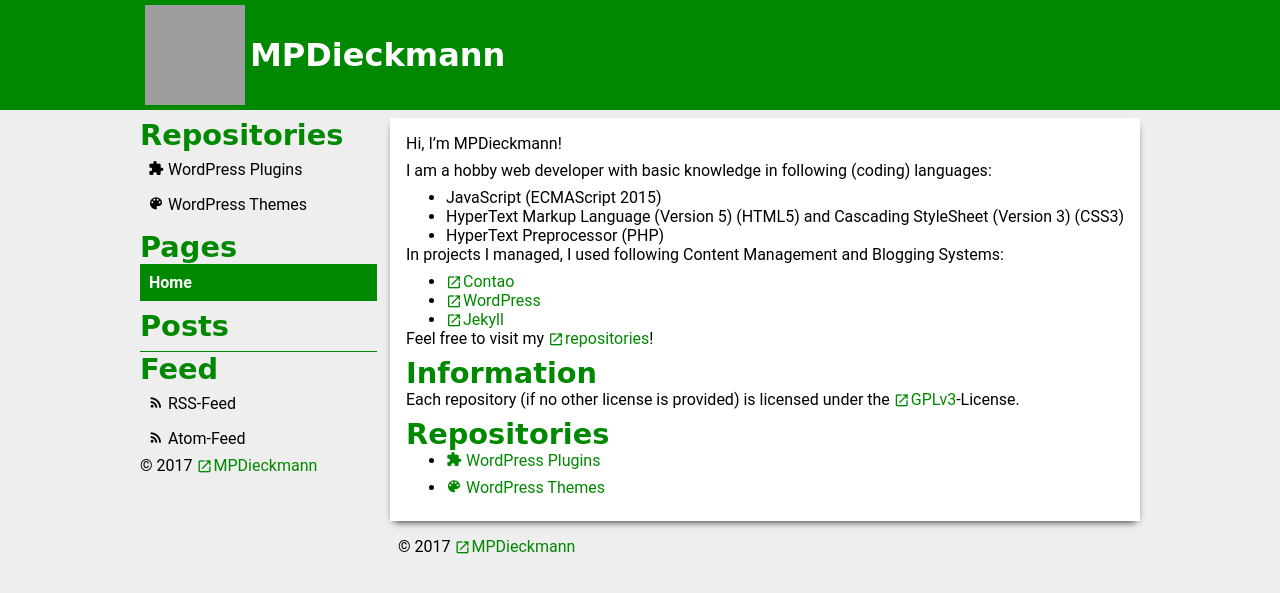
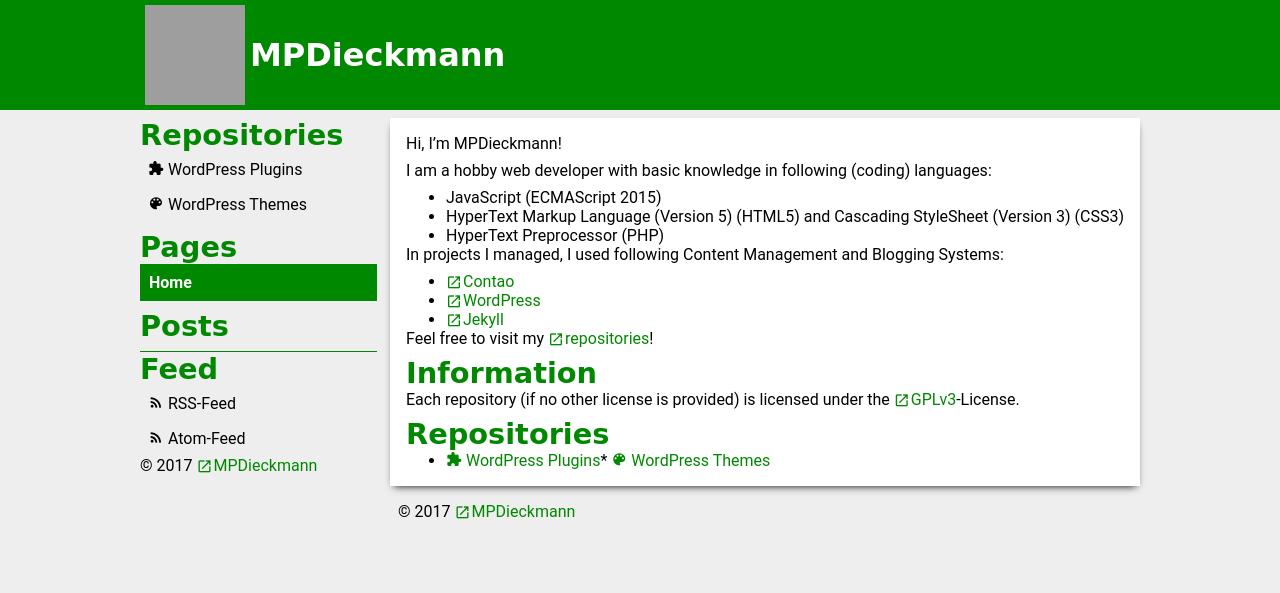
Before and after one commit to MPDieckmann/mpdieckmann.github.io, a Jekyll site: the page built from index.md, in a window 1280 px wide, cut to the strip 0-593 px from the top of the page. Built offline with Jekyll 4.4.1, drawn with Linux system fonts in a browser that asks for light colours; some web fonts are replaced; grey boxes are pictures that could not be loaded.

Commit message:
Update index.md

```diff
--- a/index.md
+++ b/index.md
@@ -22,20 +22,4 @@
 Each repository (if no other license is provided) is licensed under the [GPLv3](https://www.gnu.org/licenses/gpl-3.0.html)-License.
 
 ## Repositories
-{% assign depth = 0 %}
-{% assign arr = "/" | split: "" %}
-{% assign currentMenu = "/" %}
-{% for item in site.repositories %}
-{% unless item.url contains currentMenu %}
-{% assign depth = depth | minus: 1 %}
-{% assign currentMenu = arr[depth] %}
-{% endunless %}
-{% if depth < 1 %}
-* <a href="{% if item.url contains "http://" or item.url contains "https://" or item.url contains "//" %}{{ item.url }}{% else %}{{ item.url | relative_url }}{% endif %}">{% if item.icon %}<span class="icon icon-{{ item.icon }}"></span> {% endif %}{{ item.title | default: item.url }}</a>
-{% endif %}
-{% if item.next and item.next.url contains item.url %}
-{% assign depth = depth | plus: 1 %}
-{% assign arr[depth] = item.url %}
-{% assign currentMenu = item.url %}
-{% endif %}
-{% endfor %}
+{% assign depth = 0 %}{% assign arr = "/" | split: "" %}{% assign currentMenu = "/" %}{% for item in site.repositories %}{% unless item.url contains currentMenu %}{% assign depth = depth | minus: 1 %}{% assign currentMenu = arr[depth] %}{% endunless %}{% if depth < 1 %}* [{% if item.icon %}<span class="icon icon-{{ item.icon }}"></span> {% endif %}{{ item.title | default: item.url }}]({% if item.url contains "http://" or item.url contains "https://" or item.url contains "//" %}{{ item.url }}{% else %}{{ item.url | relative_url }}{% endif %}){% endif %}{% if item.next and item.next.url contains item.url %}{% assign depth = depth | plus: 1 %}{% assign arr[depth] = item.url %}{% assign currentMenu = item.url %}{% endif %}{% endfor %}
```
